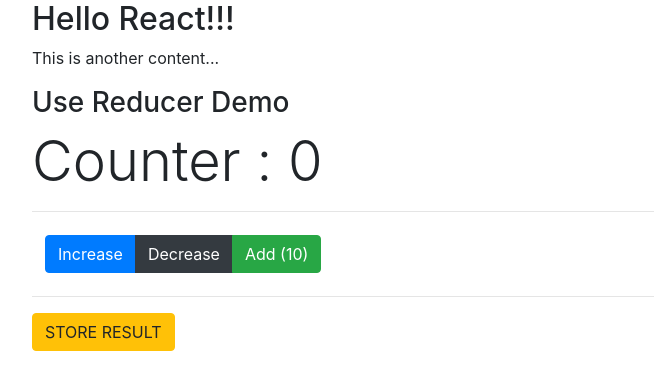
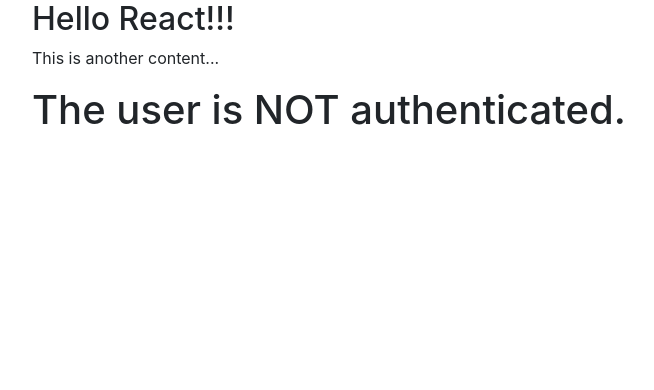
Before and after one commit to synergy2411/hughes_jun22, a React (Create React App) app in the folder my-app/: page / in a window 1280 px wide. Shown: the top 390 px of the page, without its empty margins (53-707 px from the left). Built offline with nearby package versions, Linux system fonts and the light colour scheme.

Commit message:
context added

```diff
--- a/my-app/src/App.js
+++ b/my-app/src/App.js
@@ -1,24 +1,33 @@
 import React from 'react';
 import Login from './Components/Auth/Login';
+import Auth from './Components/Demo/Auth';
 import ClassBasedComp from './Components/Demo/ClassBasedComp';
 import DemoUseEffect from './Components/Demo/DemoUseEffect';
 import DemoUseReducer from './Components/Demo/DemoUseReducer';
 import ErrorBoundary from './Components/ErrorBoundary/ErrorBoundary';
 import Notes from './Components/Notes/Notes';
-
+import AuthContext from './context/auth-context';
 
 const App = () => {
   return (
+
+
     <div className='container'>
       <h2>Hello React!!!</h2>
       <p>This is another content...</p>
 
-    <ErrorBoundary>
-      <DemoUseReducer />
-      {/* <DemoUseEffect /> */}
-      {/* <Login />*/}
-      {/* <Notes />  */}
-    </ErrorBoundary>
+
+      <ErrorBoundary>
+        <AuthContext.Provider value={{
+          isLoggedIn:false
+        }}>
+          < Auth />
+        </AuthContext.Provider>
+        {/* <DemoUseReducer /> */}
+        {/* <DemoUseEffect /> */}
+        {/* <Login />*/}
+        {/* <Notes />  */}
+      </ErrorBoundary>
 
       {/* <ClassBasedComp show={true}>
           <div>
@@ -27,7 +36,8 @@ const App = () => {
       </ClassBasedComp> */}
 
       {/* <Notes /> */}
-    </div>
+    </div >
+
   )
 }
 
--- /dev/null
+++ b/my-app/src/Components/Demo/Auth.js
@@ -0,0 +1,25 @@
+import React, { useContext } from 'react';
+import AuthContext from '../../context/auth-context';
+
+const Auth = () => {
+
+    const context = useContext(AuthContext);
+
+    return (
+        <div>
+            <h1>The user is {context.isLoggedIn ? '' : 'NOT'} authenticated.</h1>
+        </div>
+        // <AuthContext.Consumer>
+        //     {(context) => {
+        //         return (
+        //             <div>
+        //                 <h1>The user is { context.isLoggedIn ? '' : 'NOT' } authenticated.</h1>
+        //             </div>
+        //         )
+        //     }}
+
+        // </AuthContext.Consumer>
+    );
+}
+
+export default Auth;
--- a/my-app/src/Components/Demo/DemoUseReducer.js
+++ b/my-app/src/Components/Demo/DemoUseReducer.js
@@ -26,6 +26,11 @@ const reducer = (state, action) => {
             ...state,
             result : [state.counter, ...state.result]
         }
+    }else if(action.type === "DELETE_RESULT"){
+        return {
+            ...state,
+            result : state.result.filter((val,i) => action.payload !== i)
+        }
     }
     return state
 }
@@ -51,7 +56,9 @@ const DemoUseReducer = () => {
             <button className='btn btn-warning'
                 onClick={() => dispatch({type : "STORE_RESULT"})}>STORE RESULT</button>
             <ul className='list list-group'>
-                {state.result.map((res, i) => <li className='list-group-item' key={i}>{res}</li>)}
+                {state.result.map((res, i) => <li onClick={
+                        () => dispatch({type : "DELETE_RESULT", payload : i})
+                    } className='list-group-item' key={i}>{res}</li>)}
             </ul>
         </div>
     );
--- /dev/null
+++ b/my-app/src/context/auth-context.js
@@ -0,0 +1,7 @@
+import React from "react";
+
+const AuthContext = React.createContext({
+    isLoggedIn : false
+})
+
+export default AuthContext;
```
Also changed, not shown: 2 other files (tests, documents, lock files or other folders).
